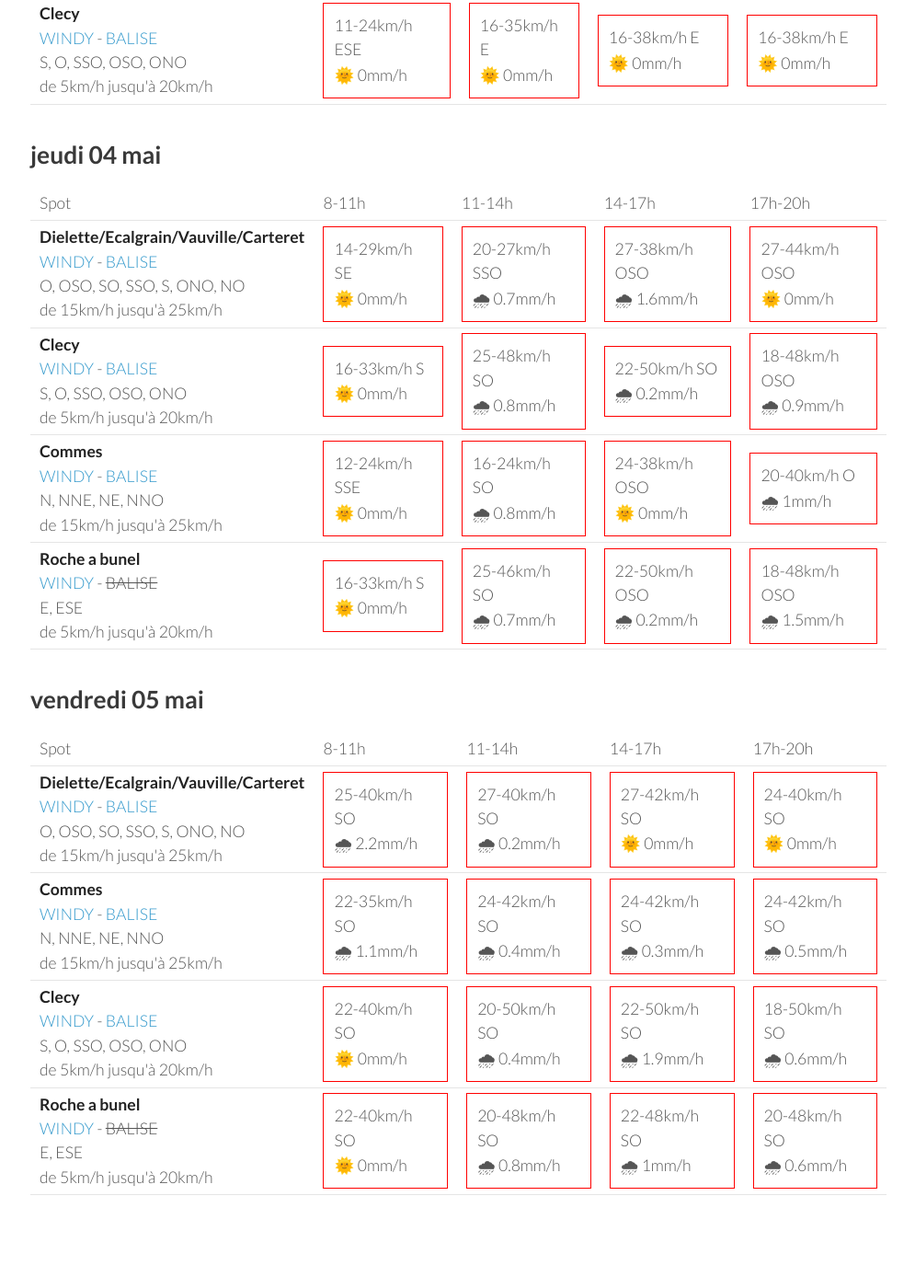
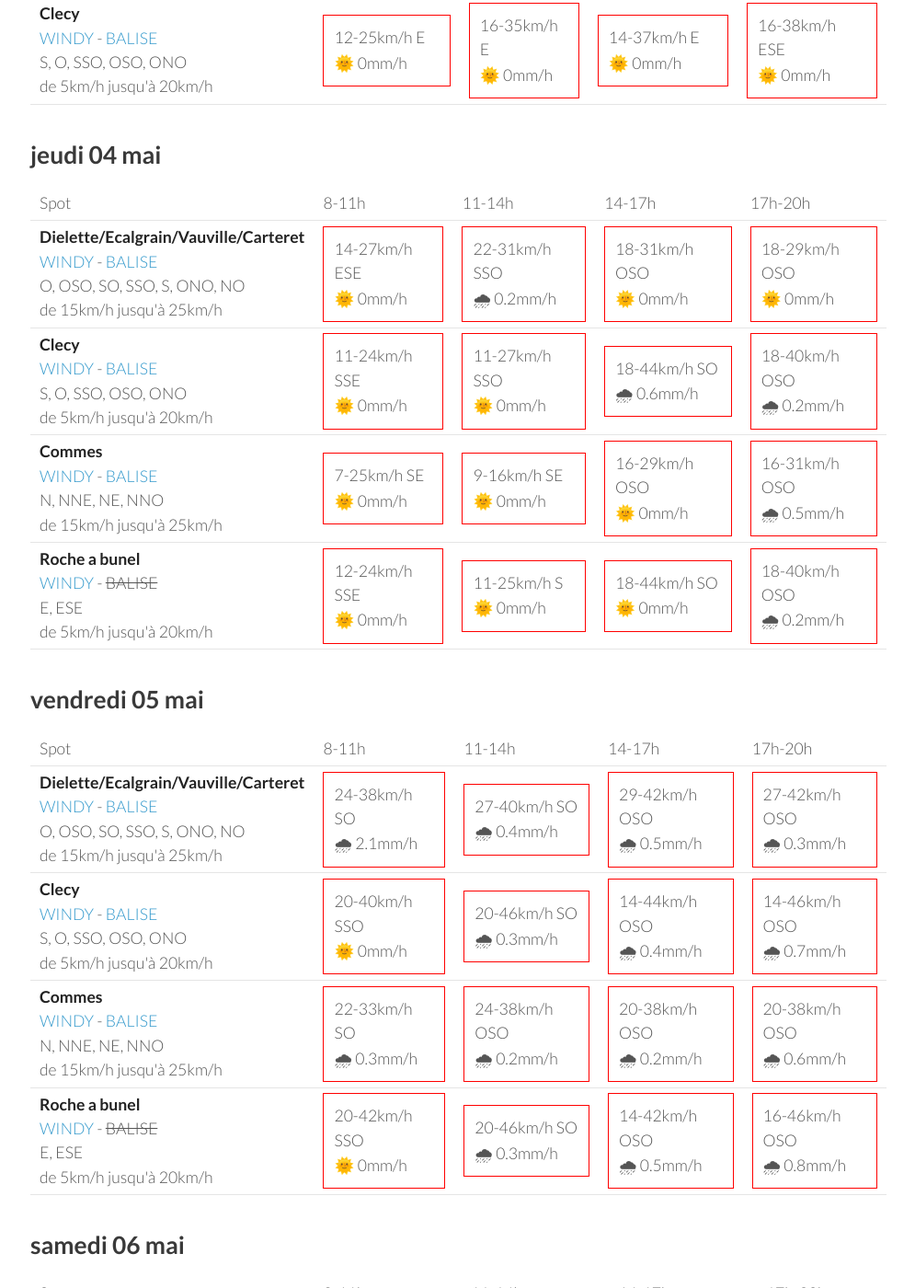
Before and after one commit to parapente-dans-le-nord/parapente-dans-le-nord.github.io, a Jekyll site: the page built from normandie.markdown, in a window 1280 px wide and 1400 px high, scrolled down 1914 px. Shown: the whole window at 92% size, without its empty margins (25-1020 px from the left). Built offline with Jekyll 4.4.1, drawn with Linux system fonts in a browser that asks for light colours; some of the changed text lies outside the part shown.

Commit message:
update index.markdown

```diff
--- a/normandie.markdown
+++ b/normandie.markdown
@@ -136,9 +136,9 @@ page mise à jour le lundi 01 mai 06:46
 <tr>
         <td><strong>Roche a bunel</strong><br><a href="https://windy.com/48.993/-0.499?48.580,-0.499,8">WINDY</a> - <span class="no-balise"> BALISE </span><br> <span class="vent-favorable">E, ESE</span><br><span class="force-vent">de 5km/h jusqu'à 20km/h</span> </td>
 
-            <td><div class="not-flyable"><p>11-24km/h ESE</p><p>🌞 0mm/h</p></div></td>
+            <td><div class="not-flyable"><p>12-25km/h E</p><p>🌞 0mm/h</p></div></td>
             <td><div class="not-flyable"><p>16-35km/h E</p><p>🌞 0mm/h</p></div></td>
-            <td><div class="not-flyable"><p>18-38km/h E</p><p>🌞 0mm/h</p></div></td>
+            <td><div class="not-flyable"><p>16-37km/h E</p><p>🌞 0mm/h</p></div></td>
             <td><div class="not-flyable"><p>18-38km/h E</p><p>🌞 0mm/h</p></div></td>
 
 
@@ -146,30 +146,30 @@ page mise à jour le lundi 01 mai 06:46
 <tr>
         <td><strong>Dielette/Ecalgrain/Vauville/Carteret</strong><br><a href="https://windy.com/49.650/-1.856?49.243,-1.856,8">WINDY</a> - <span class=""><a href="http://www.balisemeteo.com/balise.php?idBalise=81">BALISE</a> </span><br> <span class="vent-favorable">O, OSO, SO, SSO, S, ONO, NO</span><br><span class="force-vent">de 15km/h jusqu'à 25km/h</span> </td>
 
-            <td><div class="not-flyable"><p>22-33km/h E</p><p>🌞 0mm/h</p></div></td>
+            <td><div class="not-flyable"><p>20-33km/h E</p><p>🌞 0mm/h</p></div></td>
             <td><div class="not-flyable"><p>24-35km/h E</p><p>🌞 0mm/h</p></div></td>
-            <td><div class="not-flyable"><p>29-44km/h E</p><p>🌞 0mm/h</p></div></td>
-            <td><div class="not-flyable"><p>31-46km/h ENE</p><p>🌞 0mm/h</p></div></td>
+            <td><div class="not-flyable"><p>31-46km/h E</p><p>🌞 0mm/h</p></div></td>
+            <td><div class="not-flyable"><p>31-48km/h ENE</p><p>🌞 0mm/h</p></div></td>
 
 
     </tr>
 <tr>
         <td><strong>Commes</strong><br><a href="https://windy.com/49.346/-0.726?48.936,-0.726,8">WINDY</a> - <span class=""><a href="http://www.balisemeteo.com/balise.php?idBalise=158">BALISE</a> </span><br> <span class="vent-favorable">N, NNE, NE, NNO</span><br><span class="force-vent">de 15km/h jusqu'à 25km/h</span> </td>
 
-            <td><div class="not-flyable"><p>18-27km/h ESE</p><p>🌞 0mm/h</p></div></td>
+            <td><div class="not-flyable"><p>20-29km/h ESE</p><p>🌞 0mm/h</p></div></td>
             <td><div class="not-flyable"><p>20-33km/h E</p><p>🌞 0mm/h</p></div></td>
-            <td><div class="not-flyable"><p>24-38km/h ENE</p><p>🌞 0mm/h</p></div></td>
-            <td><div class="not-flyable"><p>24-38km/h ENE</p><p>🌞 0mm/h</p></div></td>
+            <td><div class="not-flyable"><p>24-37km/h ENE</p><p>🌞 0mm/h</p></div></td>
+            <td><div class="not-flyable"><p>24-40km/h ENE</p><p>🌞 0mm/h</p></div></td>
 
 
     </tr>
 <tr>
         <td><strong>Clecy</strong><br><a href="https://windy.com/48.929/-0.470?48.516,-0.470,8">WINDY</a> - <span class=""><a href="http://www.balisemeteo.com/balise.php?idBalise=122">BALISE</a> </span><br> <span class="vent-favorable">S, O, SSO, OSO, ONO</span><br><span class="force-vent">de 5km/h jusqu'à 20km/h</span> </td>
 
-            <td><div class="not-flyable"><p>11-24km/h ESE</p><p>🌞 0mm/h</p></div></td>
+            <td><div class="not-flyable"><p>12-25km/h E</p><p>🌞 0mm/h</p></div></td>
             <td><div class="not-flyable"><p>16-35km/h E</p><p>🌞 0mm/h</p></div></td>
-            <td><div class="not-flyable"><p>16-38km/h E</p><p>🌞 0mm/h</p></div></td>
-            <td><div class="not-flyable"><p>16-38km/h E</p><p>🌞 0mm/h</p></div></td>
+            <td><div class="not-flyable"><p>14-37km/h E</p><p>🌞 0mm/h</p></div></td>
+            <td><div class="not-flyable"><p>16-38km/h ESE</p><p>🌞 0mm/h</p></div></td>
 
 
     </tr>
@@ -192,40 +192,40 @@ page mise à jour le lundi 01 mai 06:46
 <tr>
         <td><strong>Dielette/Ecalgrain/Vauville/Carteret</strong><br><a href="https://windy.com/49.650/-1.856?49.243,-1.856,8">WINDY</a> - <span class=""><a href="http://www.balisemeteo.com/balise.php?idBalise=81">BALISE</a> </span><br> <span class="vent-favorable">O, OSO, SO, SSO, S, ONO, NO</span><br><span class="force-vent">de 15km/h jusqu'à 25km/h</span> </td>
 
-            <td><div class="not-flyable"><p>14-29km/h SE</p><p>🌞 0mm/h</p></div></td>
-            <td><div class="not-flyable"><p>20-27km/h SSO</p><p>🌧 0.7mm/h</p></div></td>
-            <td><div class="not-flyable"><p>27-38km/h OSO</p><p>🌧 1.6mm/h</p></div></td>
-            <td><div class="not-flyable"><p>27-44km/h OSO</p><p>🌞 0mm/h</p></div></td>
+            <td><div class="not-flyable"><p>14-27km/h ESE</p><p>🌞 0mm/h</p></div></td>
+            <td><div class="not-flyable"><p>22-31km/h SSO</p><p>🌧 0.2mm/h</p></div></td>
+            <td><div class="not-flyable"><p>18-31km/h OSO</p><p>🌞 0mm/h</p></div></td>
+            <td><div class="not-flyable"><p>18-29km/h OSO</p><p>🌞 0mm/h</p></div></td>
 
 
     </tr>
 <tr>
         <td><strong>Clecy</strong><br><a href="https://windy.com/48.929/-0.470?48.516,-0.470,8">WINDY</a> - <span class=""><a href="http://www.balisemeteo.com/balise.php?idBalise=122">BALISE</a> </span><br> <span class="vent-favorable">S, O, SSO, OSO, ONO</span><br><span class="force-vent">de 5km/h jusqu'à 20km/h</span> </td>
 
-            <td><div class="not-flyable"><p>16-33km/h S</p><p>🌞 0mm/h</p></div></td>
-            <td><div class="not-flyable"><p>25-48km/h SO</p><p>🌧 0.8mm/h</p></div></td>
-            <td><div class="not-flyable"><p>22-50km/h SO</p><p>🌧 0.2mm/h</p></div></td>
-            <td><div class="not-flyable"><p>18-48km/h OSO</p><p>🌧 0.9mm/h</p></div></td>
+            <td><div class="not-flyable"><p>11-24km/h SSE</p><p>🌞 0mm/h</p></div></td>
+            <td><div class="not-flyable"><p>11-27km/h SSO</p><p>🌞 0mm/h</p></div></td>
+            <td><div class="not-flyable"><p>18-44km/h SO</p><p>🌧 0.6mm/h</p></div></td>
+            <td><div class="not-flyable"><p>18-40km/h OSO</p><p>🌧 0.2mm/h</p></div></td>
 
 
     </tr>
 <tr>
         <td><strong>Commes</strong><br><a href="https://windy.com/49.346/-0.726?48.936,-0.726,8">WINDY</a> - <span class=""><a href="http://www.balisemeteo.com/balise.php?idBalise=158">BALISE</a> </span><br> <span class="vent-favorable">N, NNE, NE, NNO</span><br><span class="force-vent">de 15km/h jusqu'à 25km/h</span> </td>
 
-            <td><div class="not-flyable"><p>12-24km/h SSE</p><p>🌞 0mm/h</p></div></td>
-            <td><div class="not-flyable"><p>16-24km/h SO</p><p>🌧 0.8mm/h</p></div></td>
-            <td><div class="not-flyable"><p>24-38km/h OSO</p><p>🌞 0mm/h</p></div></td>
-            <td><div class="not-flyable"><p>20-40km/h O</p><p>🌧 1mm/h</p></div></td>
+            <td><div class="not-flyable"><p>7-25km/h SE</p><p>🌞 0mm/h</p></div></td>
+            <td><div class="not-flyable"><p>9-16km/h SE</p><p>🌞 0mm/h</p></div></td>
+            <td><div class="not-flyable"><p>16-29km/h OSO</p><p>🌞 0mm/h</p></div></td>
+            <td><div class="not-flyable"><p>16-31km/h OSO</p><p>🌧 0.5mm/h</p></div></td>
 
 
     </tr>
 <tr>
         <td><strong>Roche a bunel</strong><br><a href="https://windy.com/48.993/-0.499?48.580,-0.499,8">WINDY</a> - <span class="no-balise"> BALISE </span><br> <span class="vent-favorable">E, ESE</span><br><span class="force-vent">de 5km/h jusqu'à 20km/h</span> </td>
 
-            <td><div class="not-flyable"><p>16-33km/h S</p><p>🌞 0mm/h</p></div></td>
-            <td><div class="not-flyable"><p>25-46km/h SO</p><p>🌧 0.7mm/h</p></div></td>
-            <td><div class="not-flyable"><p>22-50km/h OSO</p><p>🌧 0.2mm/h</p></div></td>
-            <td><div class="not-flyable"><p>18-48km/h OSO</p><p>🌧 1.5mm/h</p></div></td>
+            <td><div class="not-flyable"><p>12-24km/h SSE</p><p>🌞 0mm/h</p></div></td>
+            <td><div class="not-flyable"><p>11-25km/h S</p><p>🌞 0mm/h</p></div></td>
+            <td><div class="not-flyable"><p>18-44km/h SO</p><p>🌞 0mm/h</p></div></td>
+            <td><div class="not-flyable"><p>18-40km/h OSO</p><p>🌧 0.2mm/h</p></div></td>
 
 
     </tr>
@@ -248,40 +248,40 @@ page mise à jour le lundi 01 mai 06:46
 <tr>
         <td><strong>Dielette/Ecalgrain/Vauville/Carteret</strong><br><a href="https://windy.com/49.650/-1.856?49.243,-1.856,8">WINDY</a> - <span class=""><a href="http://www.balisemeteo.com/balise.php?idBalise=81">BALISE</a> </span><br> <span class="vent-favorable">O, OSO, SO, SSO, S, ONO, NO</span><br><span class="force-vent">de 15km/h jusqu'à 25km/h</span> </td>
 
-            <td><div class="not-flyable"><p>25-40km/h SO</p><p>🌧 2.2mm/h</p></div></td>
-            <td><div class="not-flyable"><p>27-40km/h SO</p><p>🌧 0.2mm/h</p></div></td>
-            <td><div class="not-flyable"><p>27-42km/h SO</p><p>🌞 0mm/h</p></div></td>
-            <td><div class="not-flyable"><p>24-40km/h SO</p><p>🌞 0mm/h</p></div></td>
+            <td><div class="not-flyable"><p>24-38km/h SO</p><p>🌧 2.1mm/h</p></div></td>
+            <td><div class="not-flyable"><p>27-40km/h SO</p><p>🌧 0.4mm/h</p></div></td>
+            <td><div class="not-flyable"><p>29-42km/h OSO</p><p>🌧 0.5mm/h</p></div></td>
+            <td><div class="not-flyable"><p>27-42km/h OSO</p><p>🌧 0.3mm/h</p></div></td>
+
+
+    </tr>
+<tr>
+        <td><strong>Clecy</strong><br><a href="https://windy.com/48.929/-0.470?48.516,-0.470,8">WINDY</a> - <span class=""><a href="http://www.balisemeteo.com/balise.php?idBalise=122">BALISE</a> </span><br> <span class="vent-favorable">S, O, SSO, OSO, ONO</span><br><span class="force-vent">de 5km/h jusqu'à 20km/h</span> </td>
+
+            <td><div class="not-flyable"><p>20-40km/h SSO</p><p>🌞 0mm/h</p></div></td>
+            <td><div class="not-flyable"><p>20-46km/h SO</p><p>🌧 0.3mm/h</p></div></td>
+            <td><div class="not-flyable"><p>14-44km/h OSO</p><p>🌧 0.4mm/h</p></div></td>
+            <td><div class="not-flyable"><p>14-46km/h OSO</p><p>🌧 0.7mm/h</p></div></td>
 
 
     </tr>
 <tr>
         <td><strong>Commes</strong><br><a href="https://windy.com/49.346/-0.726?48.936,-0.726,8">WINDY</a> - <span class=""><a href="http://www.balisemeteo.com/balise.php?idBalise=158">BALISE</a> </span><br> <span class="vent-favorable">N, NNE, NE, NNO</span><br><span class="force-vent">de 15km/h jusqu'à 25km/h</span> </td>
 
-            <td><div class="not-flyable"><p>22-35km/h SO</p><p>🌧 1.1mm/h</p></div></td>
-            <td><div class="not-flyable"><p>24-42km/h SO</p><p>🌧 0.4mm/h</p></div></td>
-            <td><div class="not-flyable"><p>24-42km/h SO</p><p>🌧 0.3mm/h</p></div></td>
-            <td><div class="not-flyable"><p>24-42km/h SO</p><p>🌧 0.5mm/h</p></div></td>
-
-
-    </tr>
-<tr>
-        <td><strong>Clecy</strong><br><a href="https://windy.com/48.929/-0.470?48.516,-0.470,8">WINDY</a> - <span class=""><a href="http://www.balisemeteo.com/balise.php?idBalise=122">BALISE</a> </span><br> <span class="vent-favorable">S, O, SSO, OSO, ONO</span><br><span class="force-vent">de 5km/h jusqu'à 20km/h</span> </td>
-
-            <td><div class="not-flyable"><p>22-40km/h SO</p><p>🌞 0mm/h</p></div></td>
-            <td><div class="not-flyable"><p>20-50km/h SO</p><p>🌧 0.4mm/h</p></div></td>
-            <td><div class="not-flyable"><p>22-50km/h SO</p><p>🌧 1.9mm/h</p></div></td>
-            <td><div class="not-flyable"><p>18-50km/h SO</p><p>🌧 0.6mm/h</p></div></td>
+            <td><div class="not-flyable"><p>22-33km/h SO</p><p>🌧 0.3mm/h</p></div></td>
+            <td><div class="not-flyable"><p>24-38km/h OSO</p><p>🌧 0.2mm/h</p></div></td>
+            <td><div class="not-flyable"><p>20-38km/h OSO</p><p>🌧 0.2mm/h</p></div></td>
+            <td><div class="not-flyable"><p>20-38km/h OSO</p><p>🌧 0.6mm/h</p></div></td>
 
 
     </tr>
 <tr>
         <td><strong>Roche a bunel</strong><br><a href="https://windy.com/48.993/-0.499?48.580,-0.499,8">WINDY</a> - <span class="no-balise"> BALISE </span><br> <span class="vent-favorable">E, ESE</span><br><span class="force-vent">de 5km/h jusqu'à 20km/h</span> </td>
 
-            <td><div class="not-flyable"><p>22-40km/h SO</p><p>🌞 0mm/h</p></div></td>
-            <td><div class="not-flyable"><p>20-48km/h SO</p><p>🌧 0.8mm/h</p></div></td>
-            <td><div class="not-flyable"><p>22-48km/h SO</p><p>🌧 1mm/h</p></div></td>
-            <td><div class="not-flyable"><p>20-48km/h SO</p><p>🌧 0.6mm/h</p></div></td>
+            <td><div class="not-flyable"><p>20-42km/h SSO</p><p>🌞 0mm/h</p></div></td>
+            <td><div class="not-flyable"><p>20-46km/h SO</p><p>🌧 0.3mm/h</p></div></td>
+            <td><div class="not-flyable"><p>14-42km/h OSO</p><p>🌧 0.5mm/h</p></div></td>
+            <td><div class="not-flyable"><p>16-46km/h OSO</p><p>🌧 0.8mm/h</p></div></td>
 
 
     </tr>
@@ -289,3 +289,59 @@ page mise à jour le lundi 01 mai 06:46
 </tbody>
 </table>
 {:/}
+## samedi 06 mai
+
+{::nomarkdown}
+<table>
+  <tbody>
+    <tr>
+      <td>Spot</td>
+      <td>8-11h</td>
+      <td>11-14h</td>
+      <td>14-17h</td>
+      <td>17h-20h</td>
+    </tr>
+<tr>
+        <td><strong>Clecy</strong><br><a href="https://windy.com/48.929/-0.470?48.516,-0.470,8">WINDY</a> - <span class=""><a href="http://www.balisemeteo.com/balise.php?idBalise=122">BALISE</a> </span><br> <span class="vent-favorable">S, O, SSO, OSO, ONO</span><br><span class="force-vent">de 5km/h jusqu'à 20km/h</span> </td>
+
+            <td><div class="not-flyable"><p>11-22km/h S</p><p>🌞 0mm/h</p></div></td>
+            <td><div class="not-flyable"><p>9-25km/h S</p><p>🌧 0.2mm/h</p></div></td>
+            <td><div class="not-flyable"><p>14-31km/h SSE</p><p>🌞 0mm/h</p></div></td>
+            <td><div class="not-flyable"><p>11-29km/h S</p><p>🌞 0mm/h</p></div></td>
+
+
+    </tr>
+<tr>
+        <td><strong>Commes</strong><br><a href="https://windy.com/49.346/-0.726?48.936,-0.726,8">WINDY</a> - <span class=""><a href="http://www.balisemeteo.com/balise.php?idBalise=158">BALISE</a> </span><br> <span class="vent-favorable">N, NNE, NE, NNO</span><br><span class="force-vent">de 15km/h jusqu'à 25km/h</span> </td>
+
+            <td><div class="not-flyable"><p>11-18km/h SSE</p><p>🌞 0mm/h</p></div></td>
+            <td><div class="not-flyable"><p>9-18km/h SSE</p><p>🌞 0mm/h</p></div></td>
+            <td><div class="not-flyable"><p>12-20km/h SSE</p><p>🌞 0mm/h</p></div></td>
+            <td><div class="not-flyable"><p>11-24km/h S</p><p>🌧 0.2mm/h</p></div></td>
+
+
+    </tr>
+<tr>
+        <td><strong>Roche a bunel</strong><br><a href="https://windy.com/48.993/-0.499?48.580,-0.499,8">WINDY</a> - <span class="no-balise"> BALISE </span><br> <span class="vent-favorable">E, ESE</span><br><span class="force-vent">de 5km/h jusqu'à 20km/h</span> </td>
+
+            <td><div class="not-flyable"><p>11-24km/h S</p><p>🌞 0mm/h</p></div></td>
+            <td><div class="not-flyable"><p>11-25km/h S</p><p>🌞 0mm/h</p></div></td>
+            <td><div class="not-flyable"><p>14-31km/h S</p><p>🌞 0mm/h</p></div></td>
+            <td><div class="not-flyable"><p>11-29km/h S</p><p>🌞 0mm/h</p></div></td>
+
+
+    </tr>
+<tr>
+        <td><strong>Dielette/Ecalgrain/Vauville/Carteret</strong><br><a href="https://windy.com/49.650/-1.856?49.243,-1.856,8">WINDY</a> - <span class=""><a href="http://www.balisemeteo.com/balise.php?idBalise=81">BALISE</a> </span><br> <span class="vent-favorable">O, OSO, SO, SSO, S, ONO, NO</span><br><span class="force-vent">de 15km/h jusqu'à 25km/h</span> </td>
+
+            <td><div class="not-flyable"><p>18-27km/h S</p><p>🌞 0mm/h</p></div></td>
+            <td><div class="not-flyable"><p>22-33km/h SSE</p><p>🌧 0.6mm/h</p></div></td>
+            <td><div class="not-flyable"><p>24-35km/h S</p><p>🌧 0.2mm/h</p></div></td>
+            <td><div class="not-flyable"><p>22-35km/h S</p><p>🌧 2.8mm/h</p></div></td>
+
+
+    </tr>
+
+</tbody>
+</table>
+{:/}
```
Also changed, not shown: other parts of normandie.markdown (+1 -1 lines).
